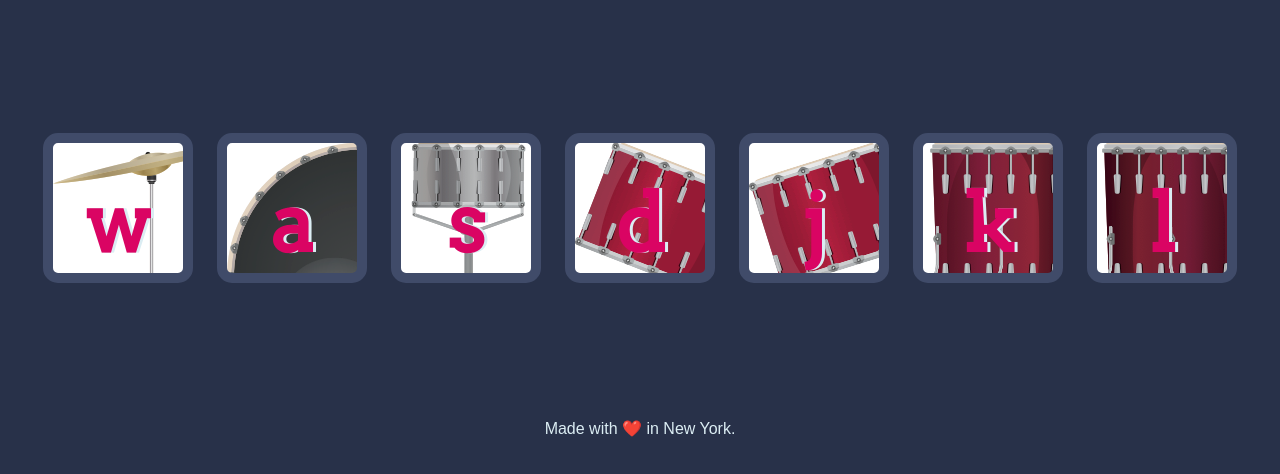
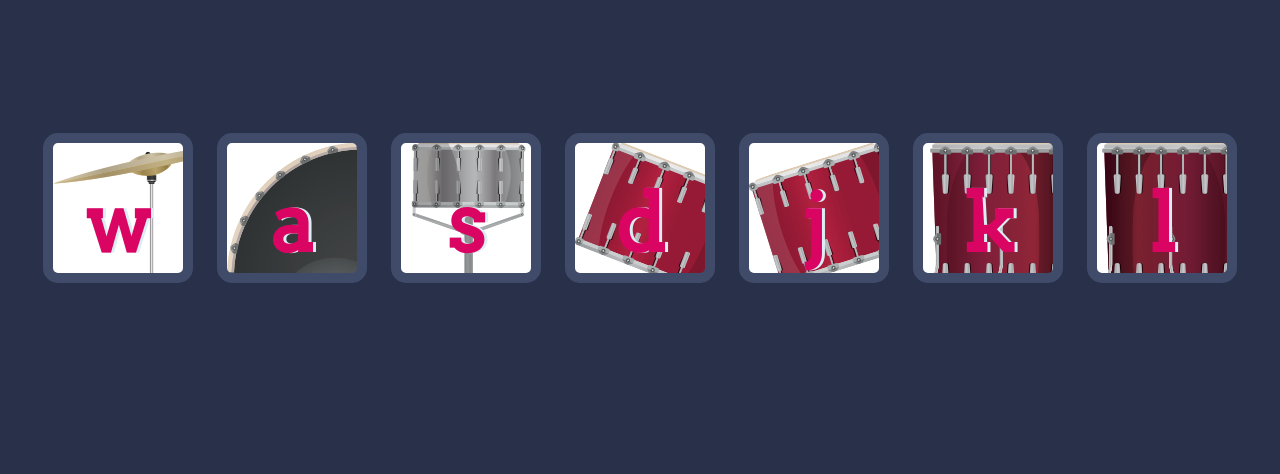
Before and after one commit to yusufkarakaya/DrumKit, a plain HTML site: page index.html in a window 1280 px wide. Shown: the part 156-630 px from the top of the page. Drawn offline with Linux system fonts and the light colour scheme.

Commit message:
Update index.html

```diff
--- a/index.html
+++ b/index.html
@@ -25,6 +25,6 @@
   <script src="index.js" charset="utf-8"></script>
 </body>
 <footer>
-  Made with ❤️ in New York.
+
 </footer>
 </html>
```
